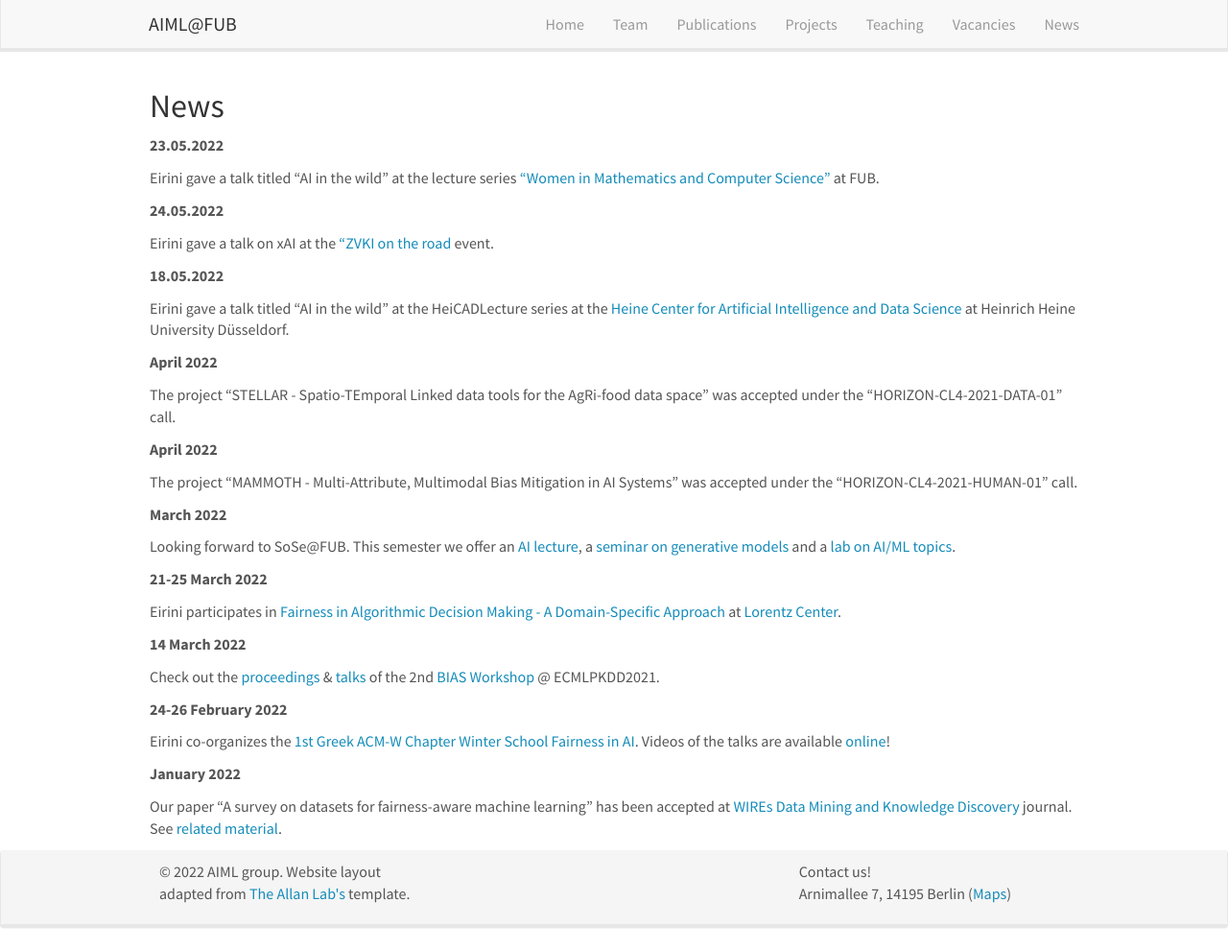
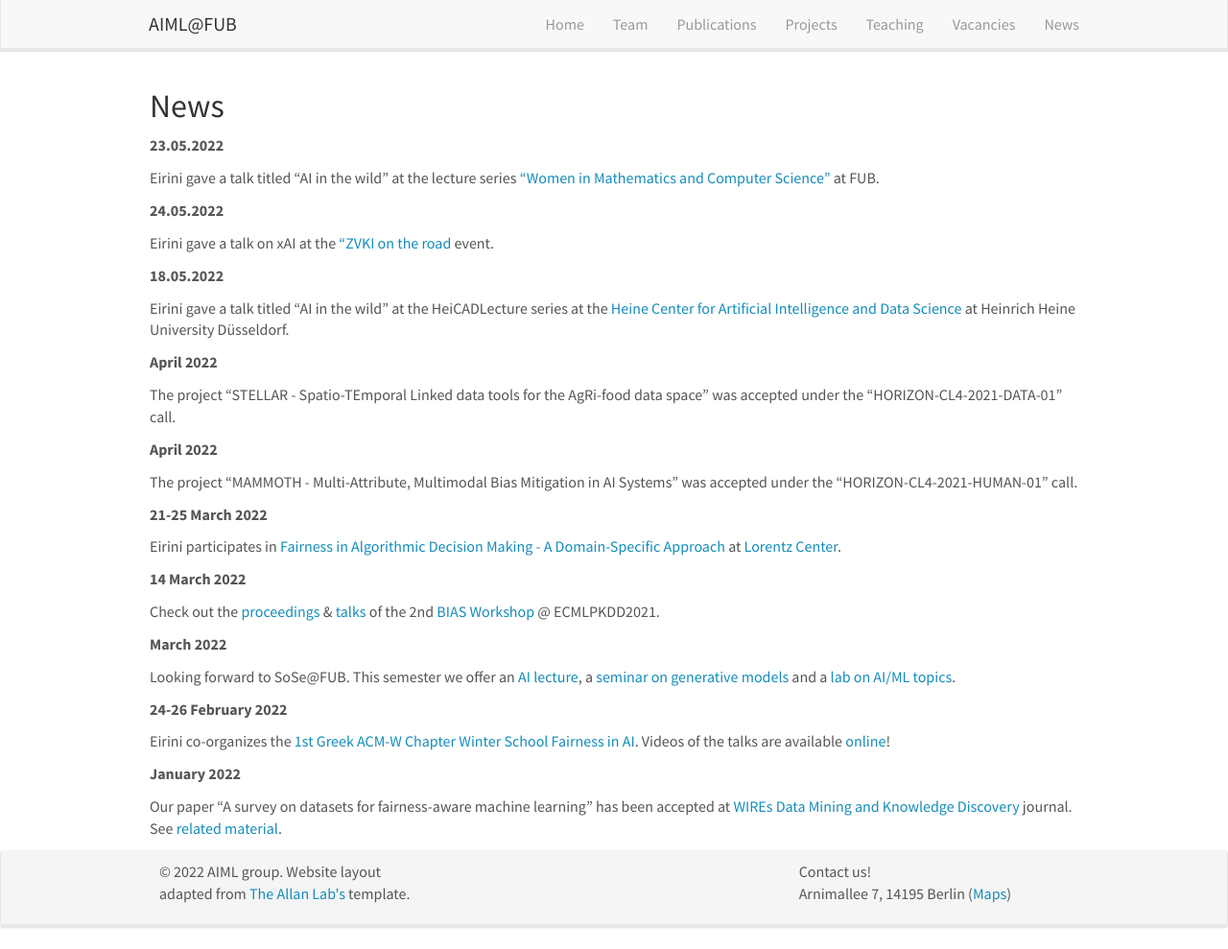
Before and after one commit to AIML-research/AIML-research.github.io, a Jekyll site: the page built from _pages/allnews.md, in a window 1280 px wide and 989 px high. Shown: the whole window at 96% size. Built offline with Jekyll 4.4.1, drawn with Linux system fonts in a browser that asks for light colours; nearby versions of some CDN libraries; some of the changed lines change nothing that is shown.

Commit message:
Update news.yml

```diff
--- a/_data/news.yml
+++ b/_data/news.yml
@@ -8,12 +8,12 @@
   headline: The project "STELLAR - Spatio-TEmporal Linked data tools for the AgRi-food data space" was accepted under the "HORIZON-CL4-2021-DATA-01" call.
 - date: April 2022
   headline: The project "MAMMOTH - Multi-Attribute, Multimodal Bias Mitigation in AI Systems" was accepted under the "HORIZON-CL4-2021-HUMAN-01" call.
-- date: March 2022
-  headline: Looking forward to SoSe@FUB. This semester we offer an <a href="https://mycampus.imp.fu-berlin.de/portal/site/7951becc-20ca-4498-a583-6ad47c0702f1/page/2b1f2ae4-d6ab-44c9-a082-b06283bb2e47?null" target="_new"> AI lecture</a>, a <a href="https://mycampus.imp.fu-berlin.de/portal/site/51c8e7f9-4e46-4a22-ba4a-c7dbd738be49/page/fb3a47c8-a1c3-4423-9e00-9ca47765a2ec?null" target="_new">seminar on generative models</a> and a <a href="https://mycampus.imp.fu-berlin.de/portal/site/22e3d9cb-4a18-47fb-9b57-462e70bf3fdb/page/fb0fe19f-757d-4096-80ad-89ad61cb2d11?null" target="_new">lab on AI/ML topics</a>.
 - date: 21-25 March 2022
   headline: Eirini participates in <a href="https://www.lorentzcenter.nl/fairness-in-algorithmic-decision-makinga-domain-specific-approach.html">Fairness in Algorithmic Decision Making - A Domain-Specific Approach </a> at <a href="https://www.lorentzcenter.nl/">Lorentz Center</a>.
 - date: 14 March 2022
   headline: Check out the <a href="https://link.springer.com/book/10.1007/978-3-030-93736-2?page=3#toc#toc">proceedings</a> & <a href ="https://www.youtube.com/playlist?list=PLZgWzmfqxfSP7zCg3tYZnLh4Pz3y5bBBI">talks</a> of the 2nd <a href="https://sites.google.com/view/bias2021/">BIAS Workshop</a> @ ECMLPKDD2021.
+- date: March 2022
+  headline: Looking forward to SoSe@FUB. This semester we offer an <a href="https://mycampus.imp.fu-berlin.de/portal/site/7951becc-20ca-4498-a583-6ad47c0702f1/page/2b1f2ae4-d6ab-44c9-a082-b06283bb2e47?null" target="_new"> AI lecture</a>, a <a href="https://mycampus.imp.fu-berlin.de/portal/site/51c8e7f9-4e46-4a22-ba4a-c7dbd738be49/page/fb3a47c8-a1c3-4423-9e00-9ca47765a2ec?null" target="_new">seminar on generative models</a> and a <a href="https://mycampus.imp.fu-berlin.de/portal/site/22e3d9cb-4a18-47fb-9b57-462e70bf3fdb/page/fb0fe19f-757d-4096-80ad-89ad61cb2d11?null" target="_new">lab on AI/ML topics</a>.
 - date: 24-26 February 2022
   headline: Eirini co-organizes the <a href="https://gec-ws.athenarc.gr/">1st Greek ACM-W Chapter Winter School Fairness in AI</a>. Videos of the talks are available <a href="https://www.youtube.com/playlist?list=PLDLwN23bIrdx4xX8HmoElexHjyjco44Mf" target="_new">online</a>!
 - date: January 2022
```
